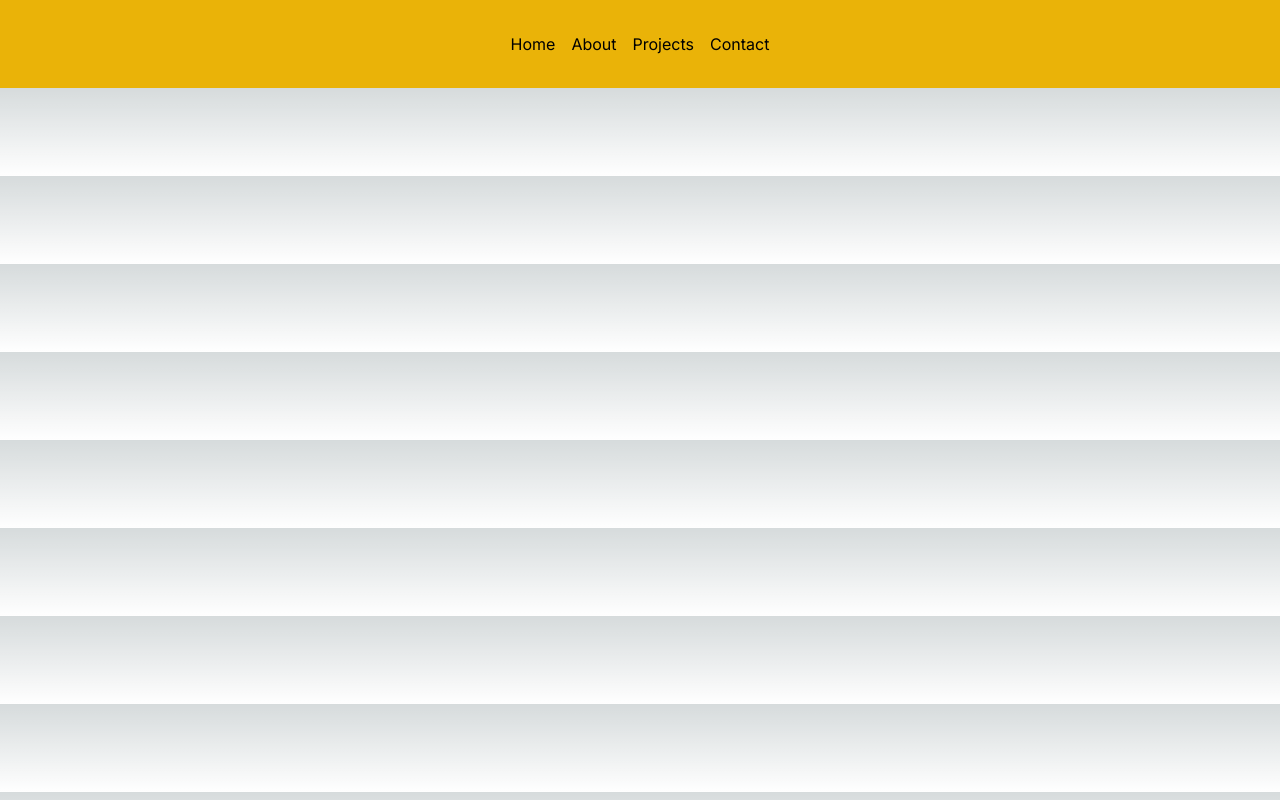
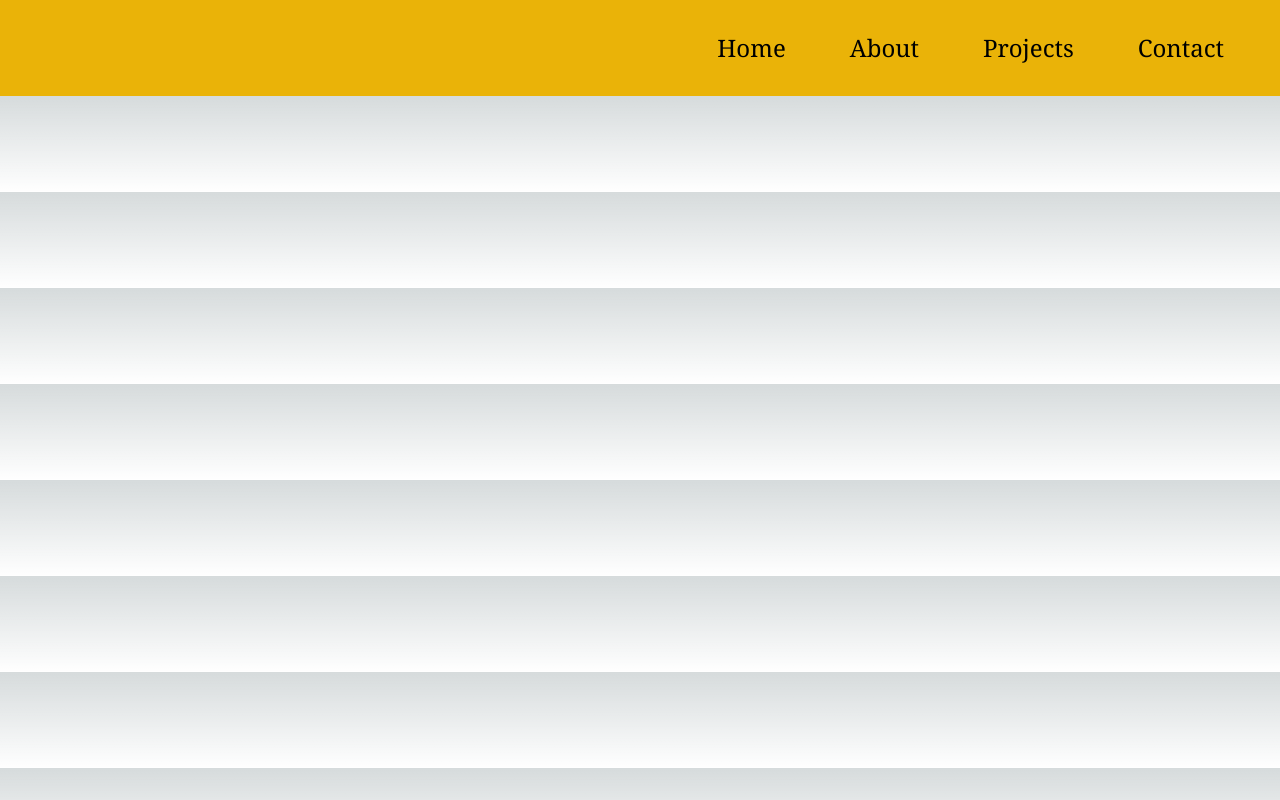
Before and after one commit to segvndo/Segvndo, a Next.js app: page / in a window 1280 px wide. Built offline with nearby package versions, Linux system fonts and the light colour scheme.

Commit message:
Style nav

```diff
--- a/src/components/Navigation.tsx
+++ b/src/components/Navigation.tsx
@@ -4,7 +4,8 @@ import Link from 'next/link';
 const Navigation: React.FC = () => {
   return (
     <div className="nav-container bg-yellow-500 p-8 w-full h-18">
-      <nav className="flex flex-row items-center justify-center space-x-4 bg-grey-500">
+      <nav
+        className="flex flex-row items-center justify-end space-x-16 bg-grey-500 text-2xl pr-6 font-serif">
 
         <div>
           <Link href="/">
@@ -30,6 +31,8 @@ const Navigation: React.FC = () => {
           </Link>
         </div>
 
+
+
       </nav>
     </div>
   );
```
